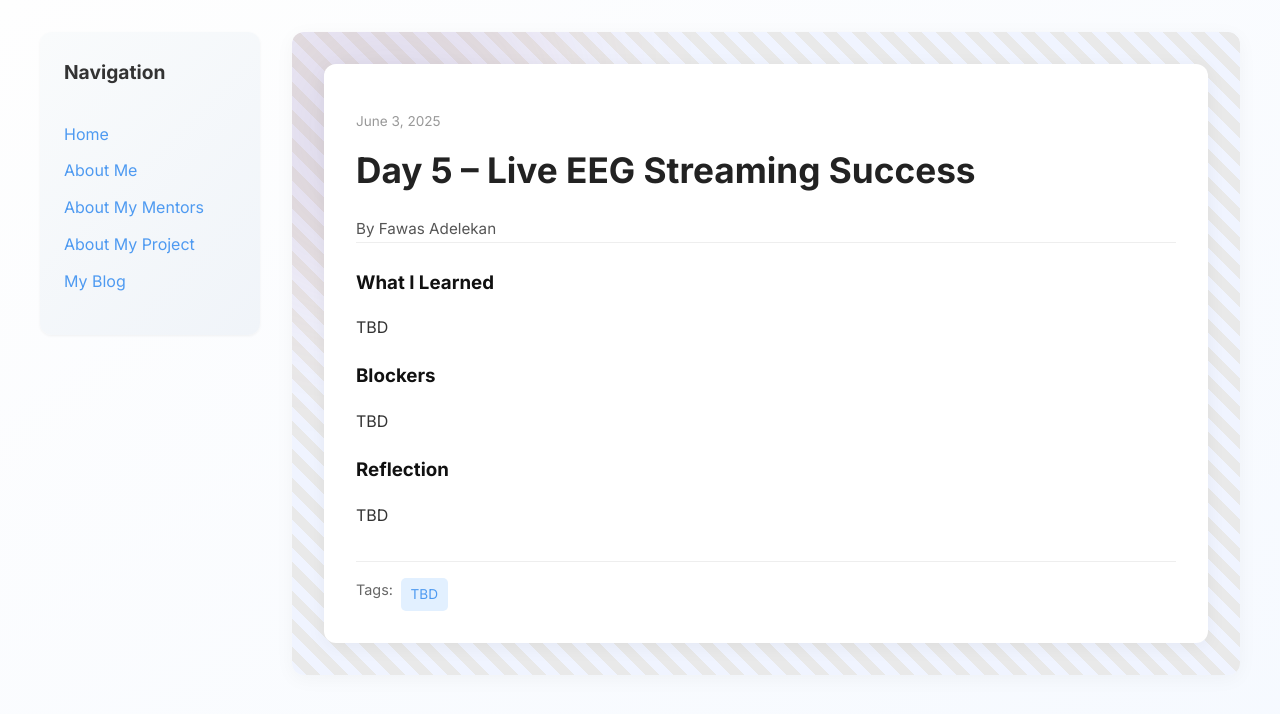
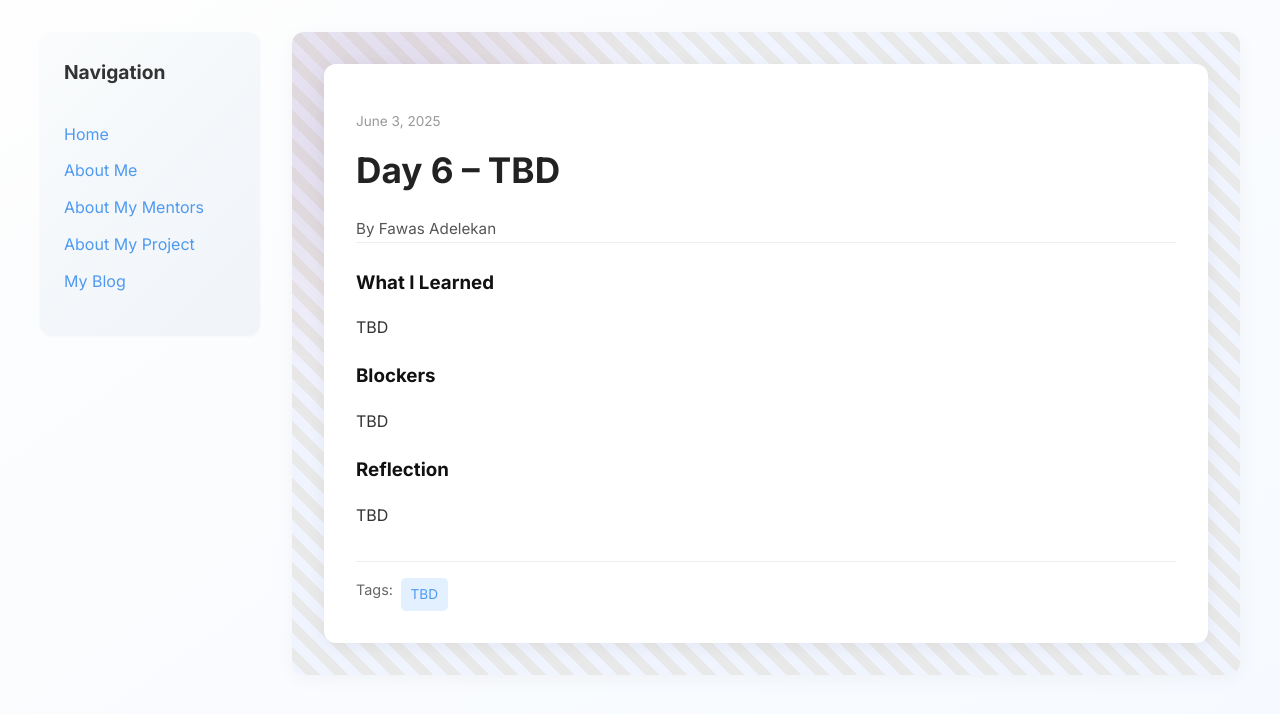
Before and after one commit to ForrestAj/ForrestAj.github.io, a Jekyll site: the page built from _posts/2025-06-03-day-6.md, in a window 1280 px wide. Shown: the top 714 px of the page. Built offline with Jekyll 4.4.1, drawn with Linux system fonts in a browser that asks for light colours.

Commit message:
Update 2025-06-03-day-6.md

```diff
--- a/_posts/2025-06-03-day-6.md
+++ b/_posts/2025-06-03-day-6.md
@@ -1,6 +1,6 @@
 ---
 layout: post
-title: "Day 5 – Live EEG Streaming Success"
+title: "Day 6 – TBD"
 date: 2025-06-03
 author: Fawas Adelekan
 permalink: /day5.html
```
